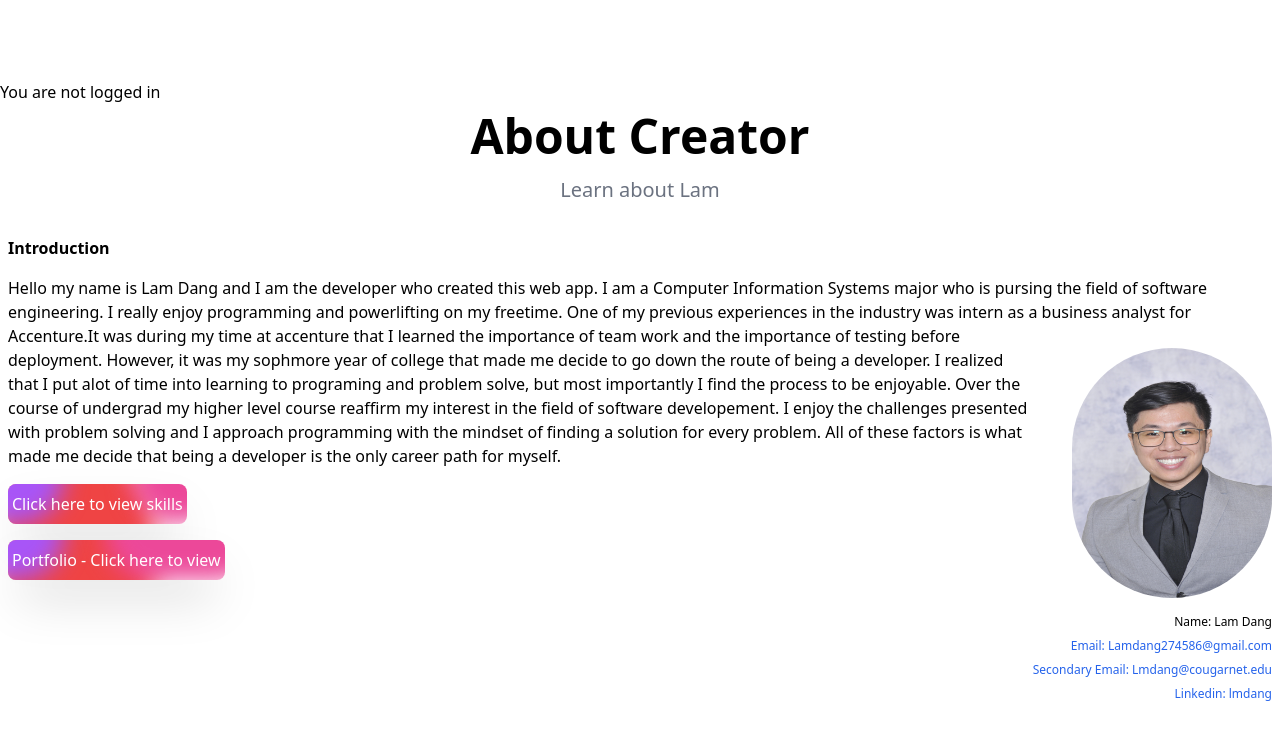
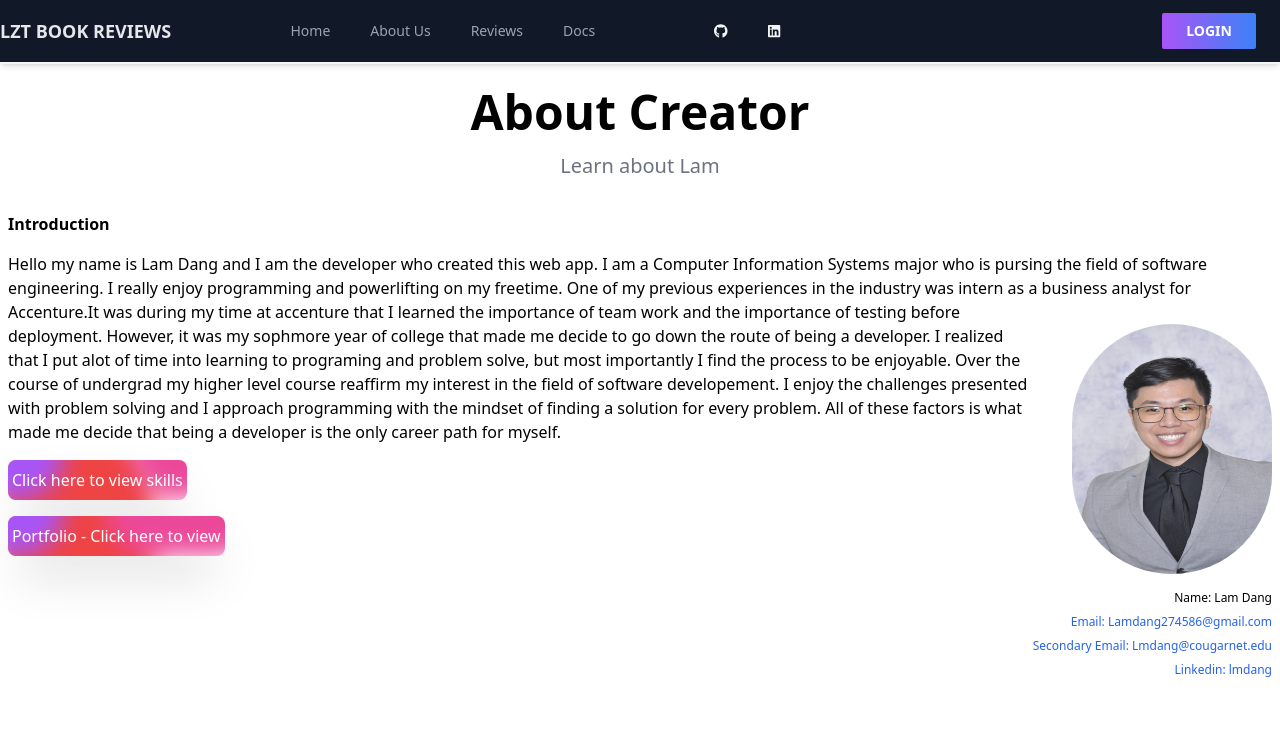
Before and after one commit to lmdang3/WinterProject2022, a React (Vite) app in the folder Frontend/: page /about in a window 1280 px wide. Shown: the top 740 px of the page. Built offline with nearby package versions, Linux system fonts and the light colour scheme.

Commit message:
fix some of the old  code

```diff
--- a/Frontend/package.json
+++ b/Frontend/package.json
@@ -16,6 +16,7 @@
     "email-validator": "^2.0.4",
     "font-awesome": "^4.7.0",
     "formik": "^2.2.9",
+    "jsonwebtoken": "^9.0.0",
     "jwt-decode": "^3.1.2",
     "luxon": "^3.0.3",
     "react": "^17.0.0",
--- a/Frontend/src/components/Navbar.jsx
+++ b/Frontend/src/components/Navbar.jsx
@@ -1,3 +1,4 @@
+// Back up NavBar
 import React, { useState, useEffect, useContext } from 'react';
 import { Link, useLocation, BrowserRouter as Router, Route, useNavigate } from 'react-router-dom'; // lets us link pages
 // import { EmailContext, PasswordContext } from '../App.jsx'
@@ -8,43 +9,16 @@ import { useQuery } from 'react-query'
 
 
 function Navbar() {
-  // check if token exists in the session storage
-  const [isLoggedIn, setIsLoggedIn] = useState(!!sessionStorage.getItem('token'));
-  const [credentials, setCredentials] = useState(null);
+  // setting the state of the user
+  const [isLoggedIn, setIsLoggedIn] = useState(false)
+  // const email = useContext(EmailContext)
+  // const password = useContext(PasswordContext)
 
-
-
-  // const coolClick = () => {
-  //   setIsLoggedIn(prevState => prevState ?  false : true )
-  // }
-
-
-  useEffect(() => {
-    if (isLoggedIn) {
-      // retrieve the data from the cache using the email and password stored in the session storage
-      const email = sessionStorage.getItem('email');
-      const password = sessionStorage.getItem('password');
-
-      const { data, status, error, refetch } = useQuery(['credentials', email, password], () => {
-        return axios.get(`http://localhost:3000/userData/getcredentials/${email}/${password}`)
-      }, {
-        cacheTime: 60 * 60 * 1000, // cache the response for 1 hour
-      });
-
-      setCredentials(data);
-    }
-  }, [isLoggedIn]);
-
-  if (!isLoggedIn) {
-    return <p>You are not logged in</p>;
-  }
-
-  return (
-    <>
-      <p>Welcome, {credentials?.name}</p>
-      <button onClick={() => sessionStorage.removeItem('token')}>Logout</button>
-    </>
-  );
+  // const EmailContext = createContext();
+  // const PasswordContext = createContext();
+  // const email = useContext(EmailContext)
+  // const password = useContext(PasswordContext)
+  // const { data, status } = useQuery(['credentials', email, password])
 
   // if (status === 'loading' || status === 'idle') {
   //   return <p>Loading...</p>
@@ -54,16 +28,55 @@ function Navbar() {
   //   return <p>Error: {error.message}</p>
   // }
 
-  // if (isLoggedIn) {
-  //   return <p>Welcome, {userData.name}</p>
-  // } else {
-  //   return <p>You are not logged in</p>
-  // }
+
+  // useEffect(() => {
+  //   if (data) {
+  //     setIsLoggedIn(true)
+  //   } else {
+  //     setIsLoggedIn(false)
+  //   }
+  // }, [data])
+
+
+
+  // commenting out so i can test out react query
+  // using useNavigate and useLocation to get data
+  const navigate = useNavigate();
+  const location = useLocation();
+
+  // const [data, setData] = useState(JSON.parse(sessionStorage.getItem('login_data')) || "");
+  // const [email, setEmail] = useState(data.login_email || "");
+  // const [password, setPassword] = useState(data.login_password || "");
+  // // use effect will run every time the page is rendered so if statement is needed to stop the hook
+  // useEffect(() => {
+  //   if (location.state) {
+  //     if (location.state.hasOwnProperty('login_email') && location.state.hasOwnProperty('login_password')) {
+  //       const { login_email, login_password } = location.state;
+  //       sessionStorage.setItem('login_data', JSON.stringify(location.state));
+  //       // setData(location.state)
+  //       sessionStorage.setItem('login_password', login_password);
+  //       sessionStorage.setItem('login_email', login_email);
+  //       setIsLoggedIn(true)
+
+  //     }
+
+  //     return null
+  //   }
+  // }, [location]);
+
+
+
+
+
+
+  // const login_email = location.state?.login_email ?? 'email not provided';
+  // const login_password = location.state?.login_password ?? 'password not provided';
 
 
 
   const handleLoginClick = () => {
     navigate('/login');
+
 
   }
 
@@ -71,57 +84,122 @@ function Navbar() {
     // sessionStorage.clear()
     setIsLoggedIn(false)
 
+
     navigate('/');
+
   }
+
+  // const coolClick = () => {
+  //   setIsLoggedIn(prevState => prevState ?  false : true )
+  // }
+
+
+  return (
+    <div className="fixed left-0 right-0 top-0 h-16 shadow-md border-b-2 border-gray-100 bg-gray-900">
+      <nav className="flex items-center container mx-auto h-full justify-between">
+        <h1 className="font-semibold uppercase text-lg text-gray-200">
+          LZT Book Reviews
+        </h1>
+        <div>
+          <ul className="flex items-center space-x-10 text-sm">
+            <li><Link to="/" className="text-gray-400 hover:text-gray-100">Home</Link></li>
+            <li><Link to="/about" className="text-gray-400 hover:text-gray-100">About Us</Link></li>
+            <li><Link to="/bookreviews" className="text-gray-400 hover:text-gray-100">Reviews</Link></li>
+            <li><Link to="/docs" className="text-gray-400 hover:text-gray-100">Docs</Link></li>
 
 
 
+          </ul>
+        </div>
+
+        <div>
+          <ul className="flex items-center space-x-10 text-sm">
+            <li> <a href="https://github.com/lmdang3/WinterProject2022" className="text-gray-100 hover:text-gray-50">
+              <FontAwesomeIcon icon={faGithub} /></a> </li>
+            <li><a href="https://www.linkedin.com/in/lam-dang-22684a1a1/" className="text-gray-100 hover:text-gray-50">
+              <FontAwesomeIcon icon={faLinkedin} /></a> </li>
+          </ul>
+        </div>
+
+        <div></div>
+
+        <div className=" text-sm font-semibold uppercase text-white">
+
+          {/* Set it up where if only there is data then the data will appear */}
 
 
 
+          {/* <p>{login_email ? login_email : ''}</p>
+          <p>{login_password ? login_password : ''}</p> */}
+
+          {/* Needa see if the data is in an object called values or can we call the object right away  */}
+          {/* Object is structured based on the state passed this is due to the login passing in two objects called login_email and login_password */}
+
+          {/* <p>{login_data?.login_email}</p>
+          <p>{login_data?.login_password}</p> */}
+
+          {/* <p>{data?.login_email}</p>
+          <p>{data?.login_password}</p> */}
+
+
+          {/* <p>{login_data?.email}</p>
+          <p>{login_data?.password}</p> */}
+          {/* <p>{email}</p>
+          <p>{password}</p> */}
+
+          {/* {data && <p>Email: {data.email}</p>}
+          {data && <p>Password: {data.password}</p>} */}
 
 
 
+        </div>
+
+
+        <div className="px-6 py-2 text-sm font-semibold uppercase text-white transition">
+
+          <LoginButton onClick={() => isLoggedIn ? handleLogoutClick() : handleLoginClick()} text={isLoggedIn ? "Logout" : "Login"} />
+
+
+        </div>
+      </nav>
+
+    </div>
+
+  )
+}
 
 
 
-  // return (
-  //   <div className="fixed left-0 right-0 top-0 h-16 shadow-md border-b-2 border-gray-100 bg-gray-900">
-  //     <nav className="flex items-center container mx-auto h-full justify-between">
-  //       <h1 className="font-semibold uppercase text-lg text-gray-200">
-  //         LZT Book Reviews
-  //       </h1>
-  //       <div>
-  //         <ul className="flex items-center space-x-10 text-sm">
-  //           <li><Link to="/" className="text-gray-400 hover:text-gray-100">Home</Link></li>
-  //           <li><Link to="/about" className="text-gray-400 hover:text-gray-100">About Us</Link></li>
-  //           <li><Link to="/bookreviews" className="text-gray-400 hover:text-gray-100">Reviews</Link></li>
-  //           <li><Link to="/docs" className="text-gray-400 hover:text-gray-100">Docs</Link></li>
-  //         </ul>
-  //       </div>
-  //       <div>
-  //         <ul className="flex items-center space-x-10 text-sm">
-  //           <li> <a href="https://github.com/lmdang3/WinterProject2022" className="text-gray-100 hover:text-gray-50">
-  //             <FontAwesomeIcon icon={faGithub} /></a> </li>
-  //           <li><a href="https://www.linkedin.com/in/lam-dang-22684a1a1/" className="text-gray-100 hover:text-gray-50">
-  //             <FontAwesomeIcon icon={faLinkedin} /></a> </li>
-  //         </ul>
-  //       </div>
-  //       <div></div>
-  //       <div className=" text-sm font-semibold uppercase text-white">
-
-  //         {/* Set it up where if only there is data then the data will appear */}
-
-  //       </div>
-  //       <div className="px-6 py-2 text-sm font-semibold uppercase text-white transition">
-  //         <LoginButton onClick={() => isLoggedIn ? handleLogoutClick() : handleLoginClick()} text={isLoggedIn ? "Logout" : "Login"} />
-  //       </div>
-  //     </nav>
-  //   </div>
-
-  // )
+// <Greeting isLoggedIn={isLoggedIn} />
+// {button}
+function UserGreeting(props) {
+  return <h1>Welcome back!</h1>;
 }
 
+function GuestGreeting(props) {
+  return <h1>Please sign up.</h1>;
+}
+
+function Greeting(props) {
+  const isLoggedIn = props.isLoggedIn;
+  if (isLoggedIn) {
+    return <UserGreeting />;
+  }
+  return <GuestGreeting />;
+}
+
+
+// function LoginButton(props) {
+//   return (         // would need the return statement if i used the curly brackets, thats typically used in conjuction with declaring more functions
+//     <button onClick={props.onClick} className="
+//     px-6 py-2 text-sm font-semibold uppercase
+//    rounded-sm text-white transition bg-gradient-to-r from-purple-500 to-blue-500">
+//       <span>{props.text}</span>
+//     </button>
+//   );
+// }
+
+// they both do the same thing
 
 const LoginButton = (props) => {
 
@@ -136,5 +214,16 @@ const LoginButton = (props) => {
 
 
 
+// function LoginButton (props)  {
+
+//   return (
+//     <button onClick={props.onClick} className="
+//     px-6 py-2 text-sm font-semibold uppercase
+//    rounded-sm text-white transition bg-gradient-to-r from-purple-500 to-blue-500">
+//       <span>{props.text}</span>
+//     </button>
+//   )
+// }
+
 
 export default Navbar;
```
Also changed, not shown: 2 other files (tests, documents, lock files or other folders).
